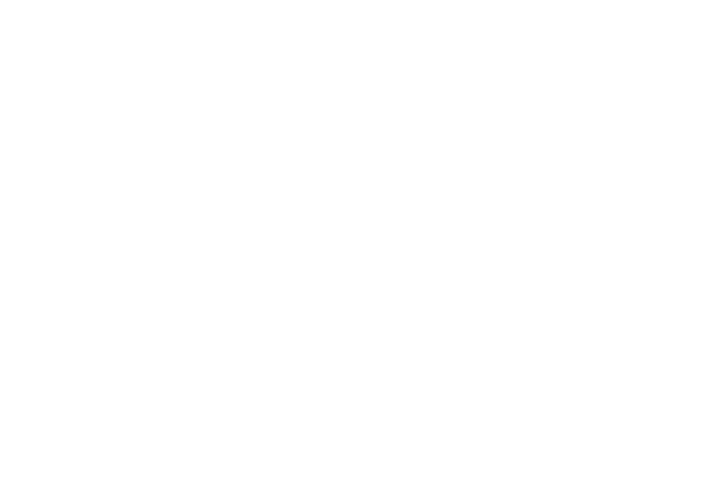
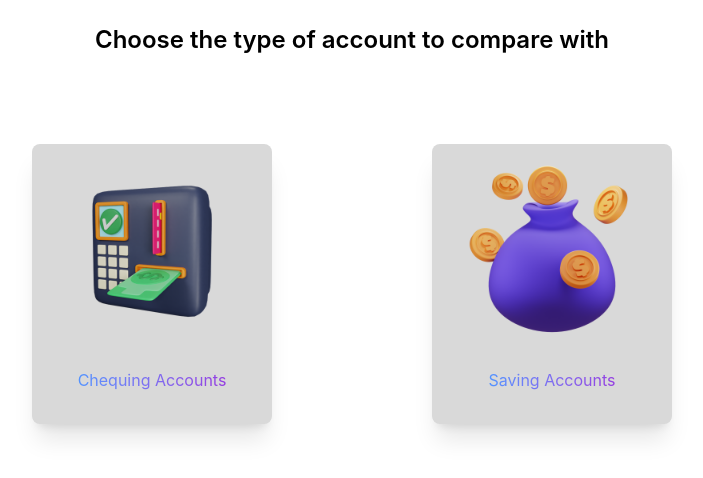
Before and after one commit to Devika123098/cashTip, a React (Vite) app in the folder frontend/: page /account-type in a window 1280 px wide. Before the commit this address had no page. Shown: the top 478 px of the page, without its empty margins (288-991 px from the left). Built offline with nearby package versions, Linux system fonts and the light colour scheme.

Commit message:
fix(src) forgot to add AccountType.jsx

```diff
--- a/frontend/src/App.jsx
+++ b/frontend/src/App.jsx
@@ -1,7 +1,7 @@
 import React from "react";
 import { Routes, Route } from "react-router";
 import Home from "./pages/Home.jsx";
-// import AccountType from "./pages/AccountType.jsx";
+import AccountType from "./pages/AccountType.jsx";
 import CreditCard from "./pages/CreditCard.jsx";
 import BankComparison from "./components/BankComparison.jsx";
 import CurrencyCalculator from "./components/CurrencyCalculator.jsx";
@@ -13,7 +13,7 @@ const App = () => {
 			<Route path="/bank-comparison" element={<BankComparison />} />
 			{/*<Route path="/budgeting-tools" element={<BudgetingTools />} />*/}
 			<Route path="/currency-calculator" element={<CurrencyCalculator />} />
-			{/*<Route path="/account-type" element={<AccountType />} />*/}
+			<Route path="/account-type" element={<AccountType />} />
 			<Route path="/cc-type" element={<CreditCard />} />
 		</Routes>
 	);
--- /dev/null
+++ b/frontend/src/pages/AccountType.jsx
@@ -0,0 +1,32 @@
+import React from 'react'
+
+
+const AccountType = () => {
+
+    return (
+
+        <section className='flex flex-col items-center justify-center m-auto py-6 font-[inter] sm:gap-y-22  gap-y-10'>
+            <div className=''>
+                <h3 className='font-semibold font-[inter] text-2xl text-center'>Choose the type of account to compare with
+                </h3>
+            </div>
+
+            <div className='sm:flex grid justify-center sm:gap-40 gap-15 cursor-pointer'>
+
+                <div className='flex flex-col items-center w-60 h-70 rounded-lg border-gray-500 bg-[#D9D9D9] shadow-xl gap-y-4 hover:scale-105'>
+                    <img src="ATM.png" alt="chequing" className='w-50 py-1 '></img>
+                    <button className='cursor-pointer text-transparent bg-clip-text bg-gradient-to-r from-[#5293FF] to-[#943CE1]' type="button">Chequing Accounts</button>
+                </div>
+
+                <div className='flex flex-col items-center w-60 h-70 rounded-lg border-gray-500 bg-[#D9D9D9] shadow-xl gap-y-4 hover:scale-105'>
+                    <img src="Investment.png" alt="saving" className='w-50 py-1 '></img>
+                    <button className='cursor-pointer text-transparent bg-clip-text bg-gradient-to-r from-[#5293FF] to-[#943CE1]' type="button">Saving Accounts</button>
+                </div>
+
+            </div>
+
+        </section>
+    )
+};
+
+export default AccountType
```
